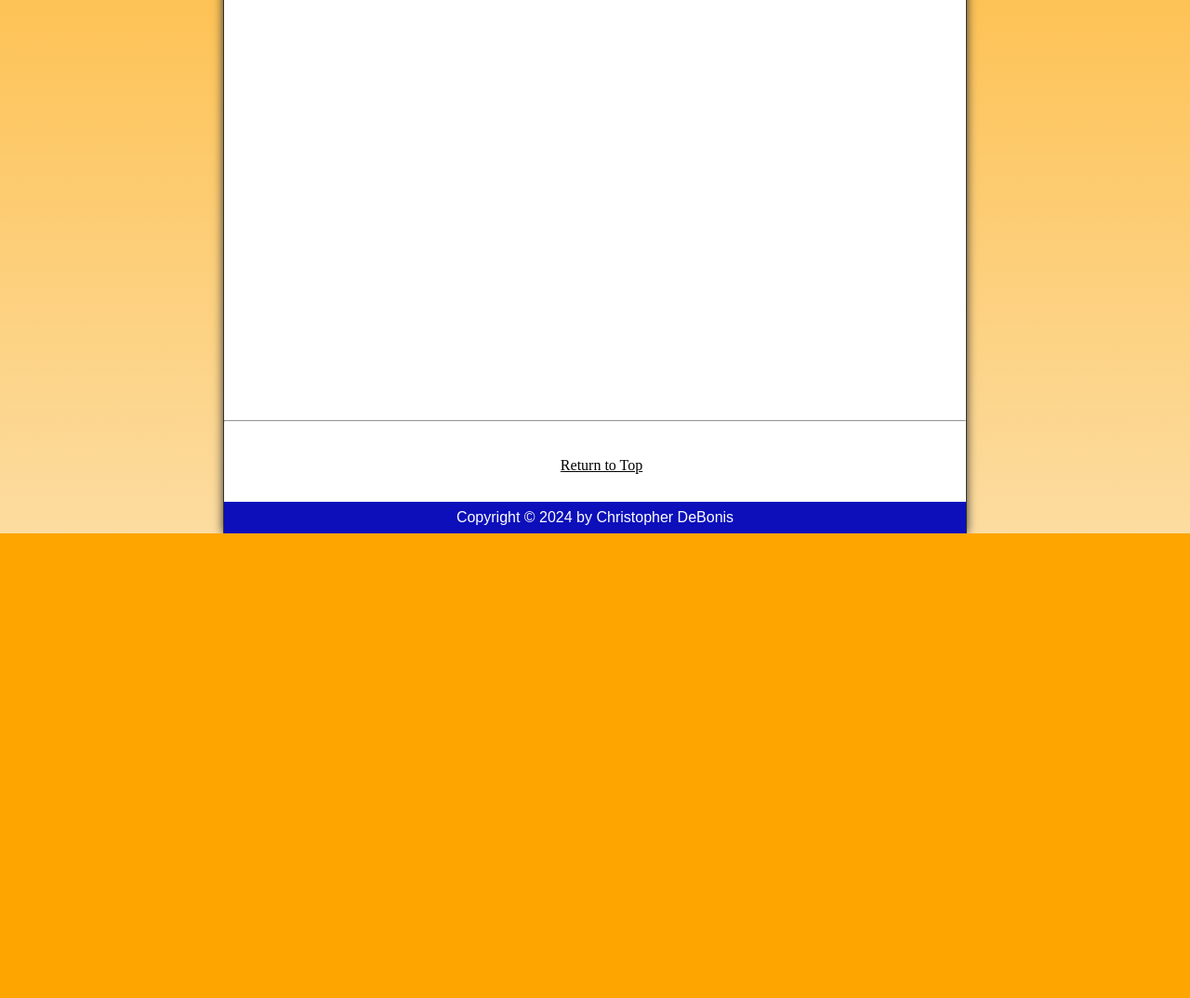
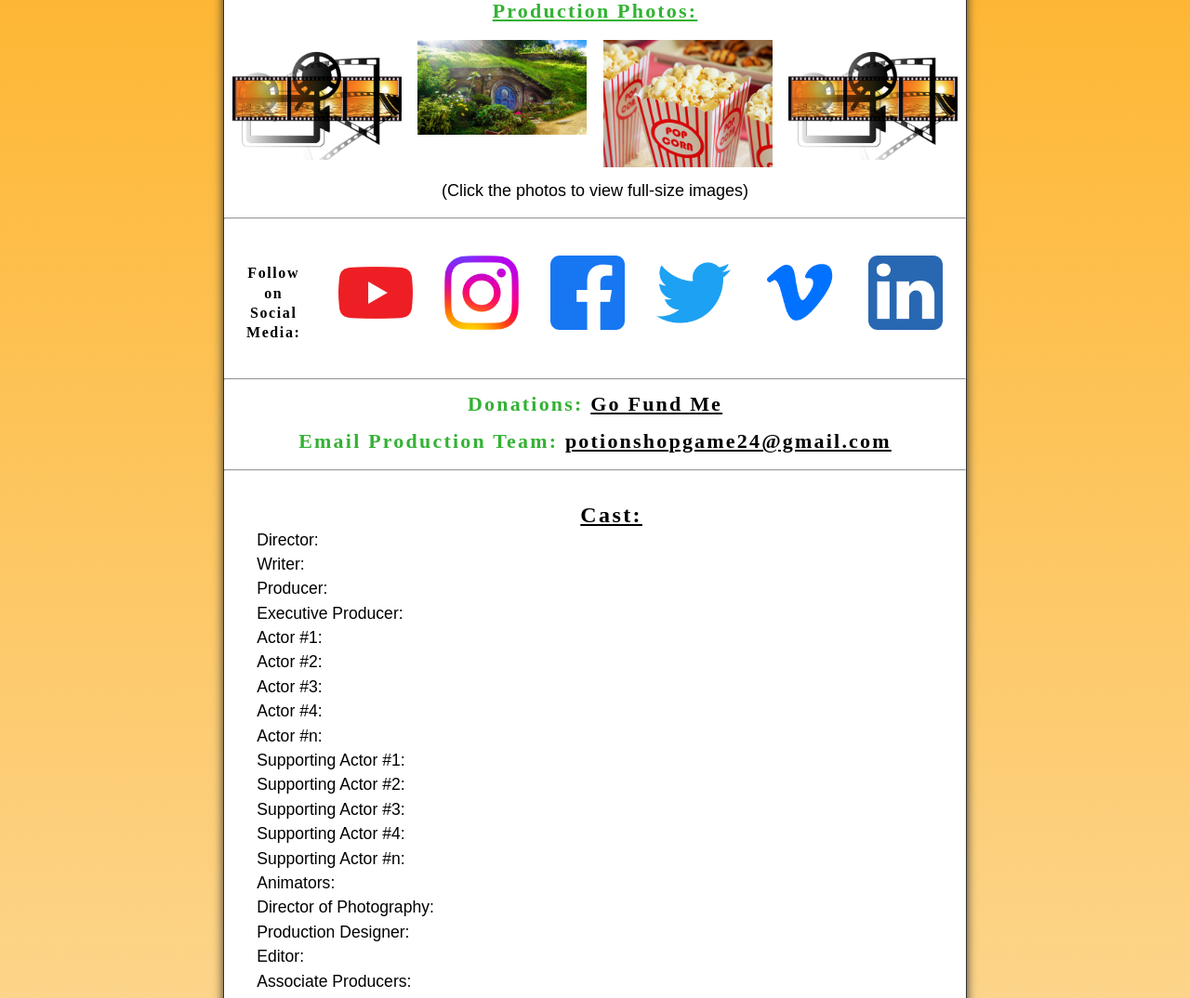
Before and after one commit to Topher-Two-Four/PortfolioWebsite, a plain HTML site: page portfolio-website-topher-two-four/aboutme.html in a window 1280 px wide. Shown: the part 664-1738 px from the top of the page at 93% size. Before the commit the page ends 1238 px from the top, so only its background shows below. Drawn offline with Linux system fonts and the light colour scheme; a script that the page names is missing; a web font is replaced by a local one.

Commit message:
About Me page started, profile image uploaded, primary font color changed

```diff
--- a/portfolio-website-topher-two-four/aboutme.html
+++ b/portfolio-website-topher-two-four/aboutme.html
@@ -18,7 +18,7 @@
         <nav class="header__nav">
             <ul class="header__ul">
                 <li>
-                    <a class="tab-link" href="#">Home</a>
+                    <a class="tab-link" href="index.html">Home</a>
                 </li>
                 <li>
                     <a href="aboutme.html">About Me</a>
@@ -56,22 +56,87 @@
             </nav>
         </div>
     </header>
+    <main>
+        <div class="container">
+            <div class="flextext__content">
+                <h1>About Me</h1>
+                <p>
+                About me paragraph #1
+                </p>
+                <p>
+                    About me paragraph #2
+                </p>
+            </div>
+            <div class="fleximage__poster">
+                <img src="../portfolio-website-topher-two-four/image/ChristopherDeBonisProfilePicture.jpg" alt="Christopher DeBonis" title="Christopher DeBonis Profile Photo" height="800">
+                <figcaption>"Potion Shop: Gone Astray" Poster</figcaption>
+                <iframe width="560" height="315" src="https://www.youtube.com/embed/Mk7m9-x1avU?si=iDub2VgkYAqNk4je" title="YouTube video player" frameborder="0" allow="accelerometer; autoplay; clipboard-write; encrypted-media; gyroscope; picture-in-picture; web-share" allowfullscreen></iframe>
+                <figcaption>Watch Trailer for "Potion Shop: Gone Astray"</figcaption>
+            </div>
+        </div>
+        <hr>
+        <h3 class="underline">Production Photos:</h3>
+        <div class="fleximagebar__container">
+            <a target="_blank" href="../image/placeholderimage1.jpg"><img src="../image/placeholderimage1.jpg" alt="Film Reel Image"></a>
+            <a target="_blank" href="../image/placeholderimage2.jpg"><img src="../image/placeholderimage2.jpg" alt="Hobbit Hole Image"></a>
+            <a target="_blank" href="../image/placeholderimage3.jpg"><img src="../image/placeholderimage3.jpg" alt="Popcorn Image"></a>
+            <a target="_blank" href="../image/placeholderimage1.jpg"><img src="../image/placeholderimage1.jpg" alt="Film Reel Image"></a>
+        </div>
+        <h4>(Click the photos to view full-size images)</h4>
+        <hr>
+        <div>
+            <div contentbody__p>
+                <p>
+                    <div class="flexsocialmediabar__container">
+                        <h1>Follow on Social Media:</h1>
+                        <a target="_blank" href="https://www.youtube.com/"><img src="../image/YouTubeIcon.png" alt="YouTube Logo"></a>
+                        <a target="_blank" href="https://www.instagram.com/"><img src="../image/InstagramIcon.png" alt="Instagram Logo"></a>
+                        <a target="_blank" href="https://www.facebook.com/"><img src="../image/FacebookIcon.png" alt="Facebook Logo"></a>
+                        <a target="_blank" href="https://www.twitter.com/"><img src="../image/TwitterIcon.png" alt="Twitter Logo"></a>
+                        <a target="_blank" href="https://www.vimeo.com/"><img src="../image/VimeoIcon.png" alt="Vimeo Logo"></a>
+                        <a target="_blank" href="https://www.linkedin.com/"><img src="../image/LinkedInIcon.png" alt="LinkedIn Logo"></a>
+                    </div>
+                </p>
+                <hr>
+                <h3>
+                    Donations:&nbsp;<a target="_blank" href="http://www.gofundme.com/">Go Fund Me</a>
+                </h3>
+                <h3>
+                    Email Production Team:&nbsp;<a target="_blank" href="mailto:potionshopgame24@gmail.com">potionshopgame24@gmail.com</a>
+                </h3>
+                <hr>
+                <p>
 
-    <div class="hero nowrap">
-        <h2 class="hero__h2">Making a portfolio (:</h2>
-        <figure>
-            <img src="image/UNMCFF_coverimage.png" alt="Video Camera on a Black Background" title="Film Festival Cover Image" width="1000">
-            <figcaption class="offscreen">
-                Film Festival Cover Image
-            </figcaption>
-        </figure>
-    </div>
-    <main class="main">
-
-        <article id="schedule" class="main__article schedule">
-            <h2 class="schedule__h2">Title</h2>
-        </article>
-    </main>
+                    <ul class="castlist">
+                        <li><h1 class="underline">Cast:</h1></li>
+                        <li>Director:</li>
+                        <li>Writer: </li>
+                        <li>Producer: </li>
+                        <li>Executive Producer: </li>
+                        <li>Actor #1:</li>
+                        <li>Actor #2:</li>
+                        <li>Actor #3:</li>
+                        <li>Actor #4:</li>
+                        <li>Actor #n:</li>
+                        <li>Supporting Actor #1:</li>
+                        <li>Supporting Actor #2:</li>
+                        <li>Supporting Actor #3:</li>
+                        <li>Supporting Actor #4:</li>
+                        <li>Supporting Actor #n:</li>
+                        <li>Animators:</li>
+                        <li>Director of Photography: </li>
+                        <li>Production Designer: </li>
+                        <li>Editor: </li>
+                        <li>Associate Producers: </li>
+                        <li>Costume Designer: </li>
+                        <li>Music Composer: </li>
+                        <li>Casting Director: </li>
+                        <li>Etc...</li>
+                    </ul>
+                </p>
+            </div>
+        </div>
+        <hr>
     <hr>
     <p class="container__returnlink">
         <a href="#">Return to Top</a>
--- a/portfolio-website-topher-two-four/css/style.css
+++ b/portfolio-website-topher-two-four/css/style.css
@@ -55,7 +55,7 @@ textarea {
     --ATTENDINGNAV-BGCOLOR: #8a387c;
     --PRESSNAV-BGCOLOR: #ed8b00;
 
-    --BORDER2-COLOR: #ba0c2f; /* UNM "Cherry" color */
+    --BORDER2-COLOR: #1b0cba;
 
     /* BORDERS */
     --BORDERS: 1px solid var(--BORDER-COLOR);
@@ -77,12 +77,12 @@ textarea {
         --BODY-BGCOLOR: #333;
         --BORDER-COLOR: whitesmoke;
         --BUTTON-COLOR: #000;
-        --FONT-COLOR: whitesmoke;
-        --HEADER-COLOR: whitesmoke;
-        --HERO-COLOR: #000000;
-        --HIGHLIGHT-COLOR: whitesmoke;
+        --FONT-COLOR: orange;
+        --HEADER-COLOR: rgb(228, 191, 122);
+        --HERO-COLOR: #rgb(228, 191, 122);
+        --HIGHLIGHT-COLOR: rgb(245, 245, 245);
         --LINK-ACTIVE: rgb(252, 200, 103);
-        --LINK-COLOR: whitesmoke;
+        --LINK-COLOR: rgb(255, 166, 0);
         --LINK-HOVER: orange;
         --NAV-BGCOLOR: rgb(20, 20, 20);
 
@@ -585,8 +585,7 @@ tr {
 }
 
 .fleximage__poster img {
-    width: 100%;
-    height: 400px;
+    width: 560px;
     border: thick ridge var(--BORDER2-COLOR);
     margin-bottom: 0.2rem;
 }
```
Also changed, not shown: portfolio-website-topher-two-four/index.html (+0 -9 lines), portfolio-website-topher-two-four/image/ChristopherDeBonisProfilePicture.jpg (added).
